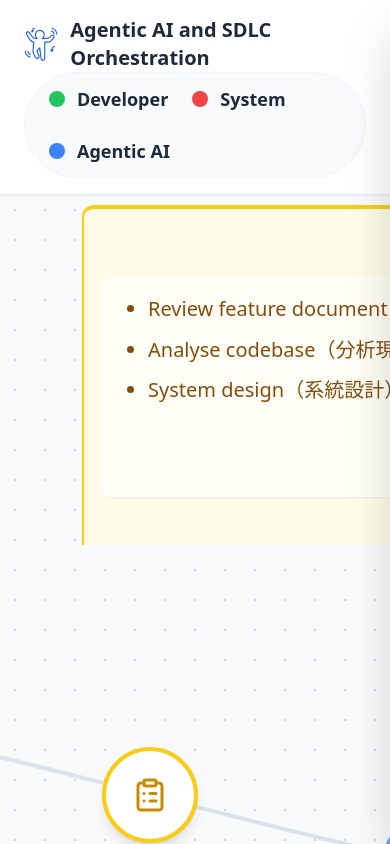
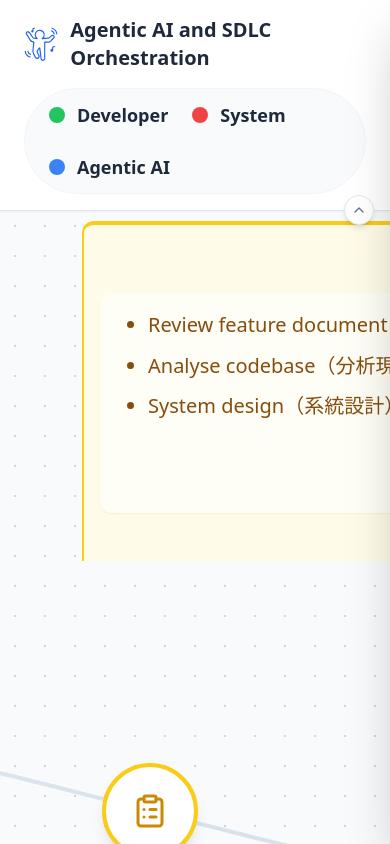
Before and after one commit to timlai-tw/agentic-ai-sdlc, a React (Vite) app: page / in a window 390 px wide. Built offline with nearby package versions, Linux system fonts and the light colour scheme.

Commit message:
新增標題摺疊功能，優化 SdlcExplorer.jsx 中的節點選擇邏輯，並調整相關樣式

```diff
--- a/src/SdlcExplorer.jsx
+++ b/src/SdlcExplorer.jsx
@@ -20,6 +20,8 @@ import {
   ChevronLeft,
   ZoomIn,
   ZoomOut,
+  ChevronUp,
+  ChevronDown,
   // Icons
   ClipboardList,
   Layers,
@@ -75,6 +77,9 @@ const SdlcExplorer = () => {
 
   // State for Zoom
   const [scale, setScale] = useState(1);
+
+  // State for Header Collapse
+  const [isHeaderCollapsed, setIsHeaderCollapsed] = useState(false);
 
   // Configuration for the wave layout
   const NODE_WIDTH = 96;
@@ -563,12 +568,44 @@ const SdlcExplorer = () => {
   };
 
   const scrollToNode = (index) => {
-    if (scrollContainerRef.current) {
-      // Adjust scroll position based on current scale
-      const nodeX = (PADDING_LEFT + index * X_SPACING) * scale;
-      const containerWidth = scrollContainerRef.current.clientWidth;
-      scrollContainerRef.current.scrollTo({
-        left: nodeX - containerWidth / 2,
+    if (!scrollContainerRef.current) return;
+
+    const container = scrollContainerRef.current;
+    // Base width
+    let viewWidth = container.clientWidth;
+
+    // Check if panel is open (we have a selected node) and we are on desktop
+    // We check window.innerWidth directly to ensure we match the CSS media query logic
+    const isDesktop = window.innerWidth >= 768; // 768px is 'md' in Tailwind
+    const panelWidth = 480; // w-[480px]
+
+    // If a node is selected, we assume the panel is open/opening
+    if (selectedNode && isDesktop) {
+        viewWidth -= panelWidth;
+    }
+
+    const currentScrollLeft = container.scrollLeft;
+
+    // Calculate the absolute X position of the node's center
+    const nodeXCenter = (PADDING_LEFT + index * X_SPACING) * scale;
+
+    // Determine visible bounds within the ADJUSTED view width
+    // The view starts at currentScrollLeft
+    // The "safe" view ends at currentScrollLeft + viewWidth
+    const buffer = 50;
+
+    // Check if node is outside the "safe" area (the left part of the screen not covered by panel)
+    const isOutOfView =
+      nodeXCenter < currentScrollLeft + buffer ||
+      nodeXCenter > currentScrollLeft + viewWidth - buffer;
+
+    if (isOutOfView) {
+      // Center the node within the `viewWidth` (the visible left part)
+      // The center of the visible area is currentScrollLeft + viewWidth / 2
+      // We want nodeXCenter to be at that point.
+      // So newScrollLeft = nodeXCenter - viewWidth / 2
+      container.scrollTo({
+        left: nodeXCenter - viewWidth / 2,
         behavior: 'smooth'
       });
     }
@@ -705,13 +742,33 @@ const SdlcExplorer = () => {
     }, 100);
   };
 
-  // Removed useEffect for auto-scroll on selection
+  // --- Toggle Selection Logic ---
+  const handleNodeClick = (node) => {
+    if (hasDragged.current) return;
+
+    // Toggle: If clicked node is already selected, deselect it. Otherwise select it.
+    setSelectedNode(prev => (prev?.id === node.id ? null : node));
+  };
+
+  useEffect(() => {
+    if (selectedNode) {
+        const index = nodes.findIndex(n => n.id === selectedNode.id);
+        scrollToNode(index);
+    }
+  }, [selectedNode]);
 
   return (
     <div className="flex flex-col h-screen bg-slate-50 font-sans text-slate-800 overflow-hidden select-none">
       {/* Header */}
-      <header className="bg-white border-b border-slate-200 px-6 py-4 flex flex-col md:flex-row justify-between items-center shadow-sm z-30 shrink-0">
-        <div className="flex items-center gap-3">
+      <header
+        className={`
+          bg-white border-b border-slate-200 shadow-sm z-30 shrink-0 relative transition-all duration-300 ease-in-out
+          ${isHeaderCollapsed ? 'py-0 h-0 min-h-0 border-none' : 'px-6 py-4'}
+        `}
+      >
+        <div className={`flex flex-col w-full overflow-hidden transition-all duration-300 ${isHeaderCollapsed ? 'opacity-0 h-0' : 'opacity-100'}`}>
+           <div className="flex flex-col md:flex-row justify-between items-center w-full">
+              <div className="flex items-center gap-3 mb-4 md:mb-0">
                 {/* Custom SVG Icon, no background, directly colored */}
                 <CustomLogoIcon size={40} className="text-blue-600" />
 
@@ -722,8 +779,9 @@ const SdlcExplorer = () => {
                 </div>
               </div>
 
-        {/* Controls & Legend */}
-        <div className="flex items-center gap-8">
+              {/* Controls & Legend - Hidden when collapsed */}
+              {!isHeaderCollapsed && (
+                <div className="flex items-center gap-8 animate-in fade-in duration-300">
                     {/* Zoom Controls */}
                     <div className="hidden lg:flex items-center gap-2 text-slate-600 text-sm bg-slate-50 px-3 py-1 rounded-lg border border-slate-200 shadow-sm">
                         <button
@@ -758,6 +816,22 @@ const SdlcExplorer = () => {
                     </div>
                     </div>
                 </div>
+              )}
+           </div>
+        </div>
+
+        {/* Collapse/Expand Button at Bottom Right of Header */}
+        <button
+          onClick={() => setIsHeaderCollapsed(!isHeaderCollapsed)}
+          className={`
+            absolute right-4 bg-white border border-slate-200 shadow-md p-1.5 rounded-full hover:bg-slate-50 transition-all z-40
+            ${isHeaderCollapsed ? 'top-2' : 'bottom-0 translate-y-1/2'}
+          `}
+          title={isHeaderCollapsed ? "Expand Header" : "Collapse Header"}
+        >
+          {isHeaderCollapsed ? <ChevronDown size={16} className="text-slate-500" /> : <ChevronUp size={16} className="text-slate-500" />}
+        </button>
+
       </header>
 
       {/* Main Content Area - Canvas */}
@@ -886,10 +960,7 @@ const SdlcExplorer = () => {
                             )}
 
                             <button
-                                onClick={(e) => {
-                                    // Only select if not dragging
-                                    if (!hasDragged.current) setSelectedNode(node);
-                                }}
+                                onClick={(e) => handleNodeClick(node)}
                                 className={`
                                     w-24 h-24 rounded-full
                                     ${getColorStyles(node.type, isSelected)}
@@ -910,7 +981,7 @@ const SdlcExplorer = () => {
                                     <h3 className={`text-2xl font-bold leading-tight mb-1 ${isSelected ? getTextColorClass(node.type) : 'text-slate-600'}`}>
                                         {node.title}
                                     </h3>
-                                    <span className="text-2xl block font-medium text-slate-500">
+                                    <span className="text-lg block font-medium text-slate-500">
                                         {node.titleZh}
                                     </span>
                                 </div>
```
Lines whose indentation alone changed are shown as unchanged.
